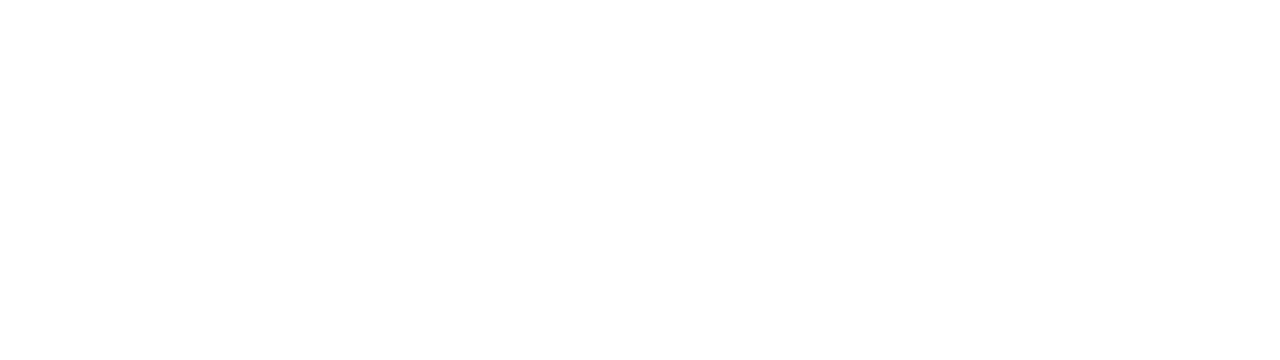
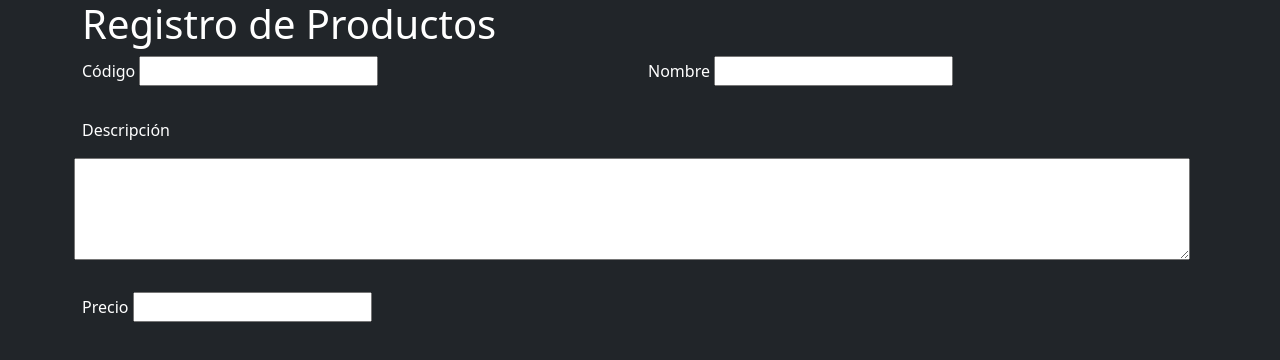
Before and after one commit to macabrerad06/actividades-en-clases, a plain HTML site: page 20250506/producto.html in a window 1280 px wide. Drawn offline with nearby package versions, Linux system fonts and the light colour scheme.

Commit message:
clase del dia 6 de mayo

```diff
--- a/20250506/producto.html
+++ b/20250506/producto.html
@@ -1,18 +1,42 @@
+<!doctype html>
 <html lang="en">
+
 <head>
-    <meta charset="UTF-8">
-    <meta name="viewport" content="width=device-width, initial-scale=1.0">
-    <title>Document</title>
+    <meta charset="utf-8">
+    <meta name="viewport" content="width=device-width, initial-scale=1">
+    <title>Bootstrap demo</title>
     <link href="https://cdn.jsdelivr.net/npm/bootstrap@5.3.6/dist/css/bootstrap.min.css" rel="stylesheet"
         integrity="sha384-4Q6Gf2aSP4eDXB8Miphtr37CMZZQ5oXLH2yaXMJ2w8e2ZtHTl7GptT4jmndRuHDT" crossorigin="anonymous">
 </head>
-<body>
 
+<body class="bg-dark text-white">
+    <div class="container">
+        <h1>Registro de Productos</h1>
+        <form id="frmProductos">
+            <div class="row g-3 bm-3">
+                <div class="col-md-6">
+                    <label for="txtCodigo">Código</label>
+                    <input type="text" name="txtCodigo" id="txtCodigo" required>
+                </div>
+                <div class="col-md-6">
+                    <label for="textNombre">Nombre</label>
+                    <input type="text" name="txtNombre" id="txtNombre" required>
+                </div>
+                <div class="row g-3 mb-3">
+                    <label for="textDescripcion">Descripción</label>
+                    <textarea name="txtDescripcionLarga" id="txtDescripcionLarga" rows="4" required></textarea>
 
+                </div>
+                <div class="col-md-6">
+                    <label for="textPrecio">Precio</label>
+                    <input type="number" name="txtPrecio" id="txtPrecio" step="0.01" required>
+                </div>
+            </div>
+        </form>
+            </div>
+            <script src="https://cdn.jsdelivr.net/npm/bootstrap@5.3.6/dist/js/bootstrap.bundle.min.js"
+                integrity="sha384-j1CDi7MgGQ12Z7Qab0qlWQ/Qqz24Gc6BM0thvEMVjHnfYGF0rmFCozFSxQBxwHKO"
+                crossorigin="anonymous"></script>
+</body>
 
-
-    <script src="https://cdn.jsdelivr.net/npm/bootstrap@5.3.6/dist/js/bootstrap.bundle.min.js"
-        integrity="sha384-j1CDi7MgGQ12Z7Qab0qlWQ/Qqz24Gc6BM0thvEMVjHnfYGF0rmFCozFSxQBxwHKO"
-        crossorigin="anonymous"></script>
-</body>
 </html>
```
